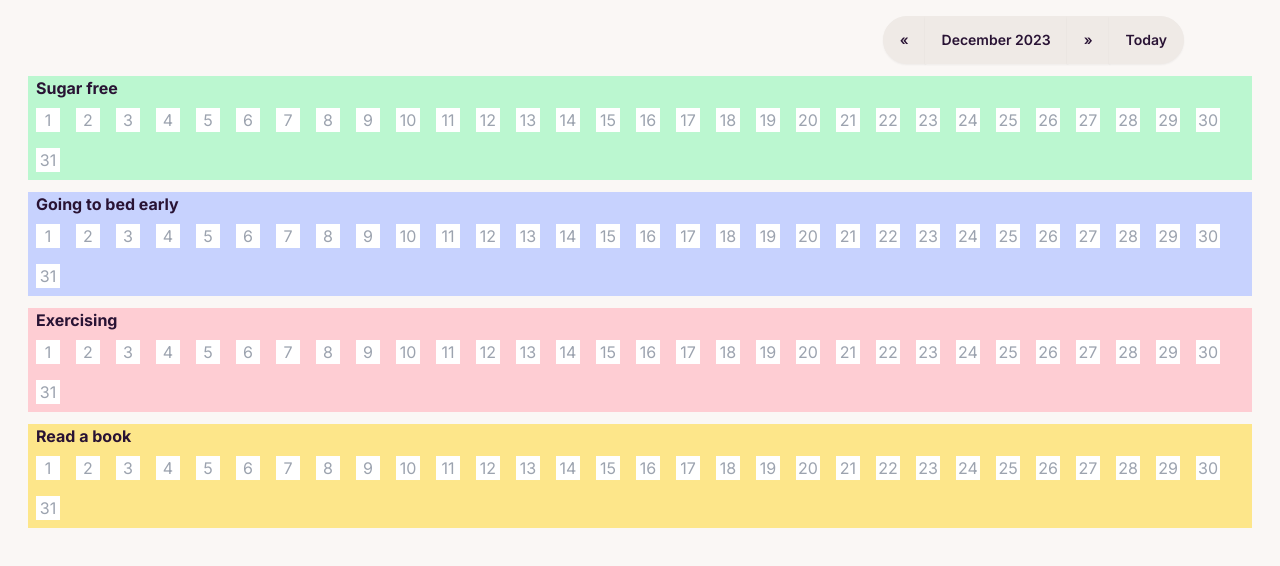
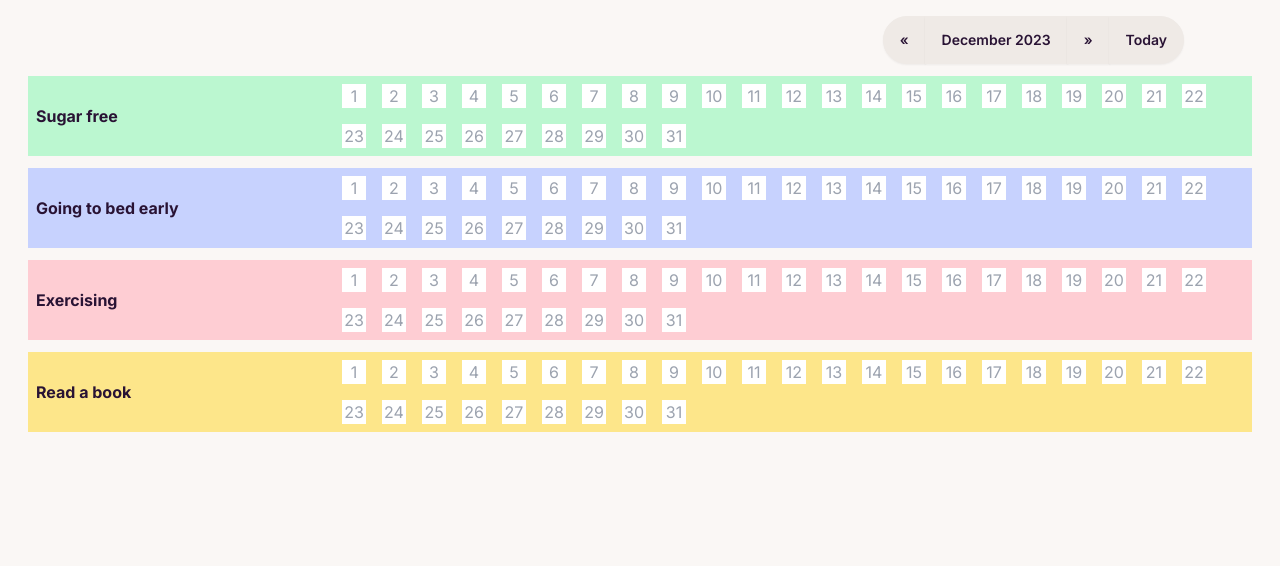
Before and after one commit to baradev/my-habit-tracker, a Next.js app: page / in a window 1280 px wide. Shown: the top 566 px of the page. Built offline with nearby package versions, Linux system fonts and the light colour scheme.

Commit message:
correct div wrapping

```diff
--- a/app/HabitLine.tsx
+++ b/app/HabitLine.tsx
@@ -32,6 +32,7 @@ const HabitLine: React.FC<HabitLineProps> = ({
       <div className="w-full md:w-1/2 lg:w-1/3 xl:w-1/4 mb-4 md:mb-0 flex items-center max-w-screen-xl xl:justify-start">
         <h2 className="ml-2 font-bold">{habit.name}</h2>
       </div>
+      <div className="w-full md:w-1/2 lg:w-2/3 xl:w-3/4">
         <div className="flex flex-wrap">
           {Array.from({ length: daysInMonth }, (_, index) => (
             <Record
@@ -49,6 +50,7 @@ const HabitLine: React.FC<HabitLineProps> = ({
           ))}
         </div>
       </div>
+    </div>
   );
 };
 
```
Lines whose indentation alone changed are shown as unchanged.
